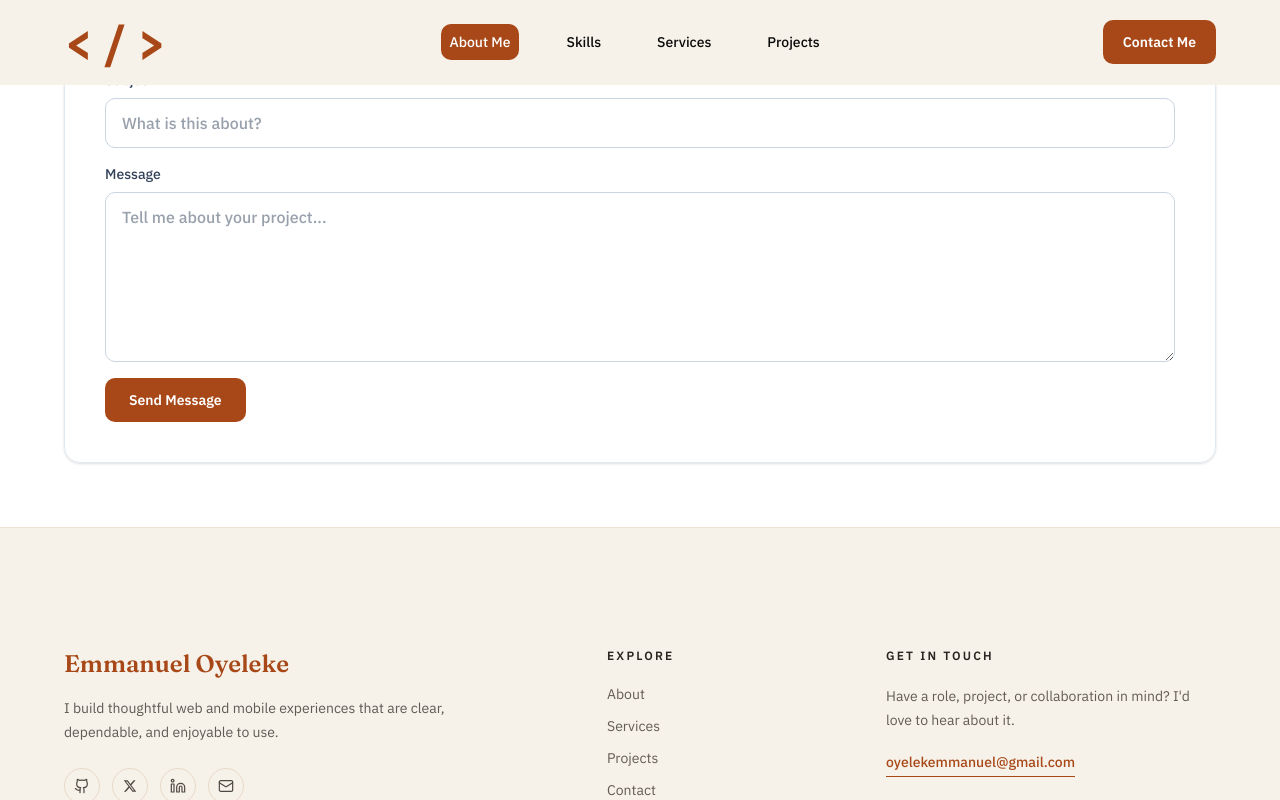
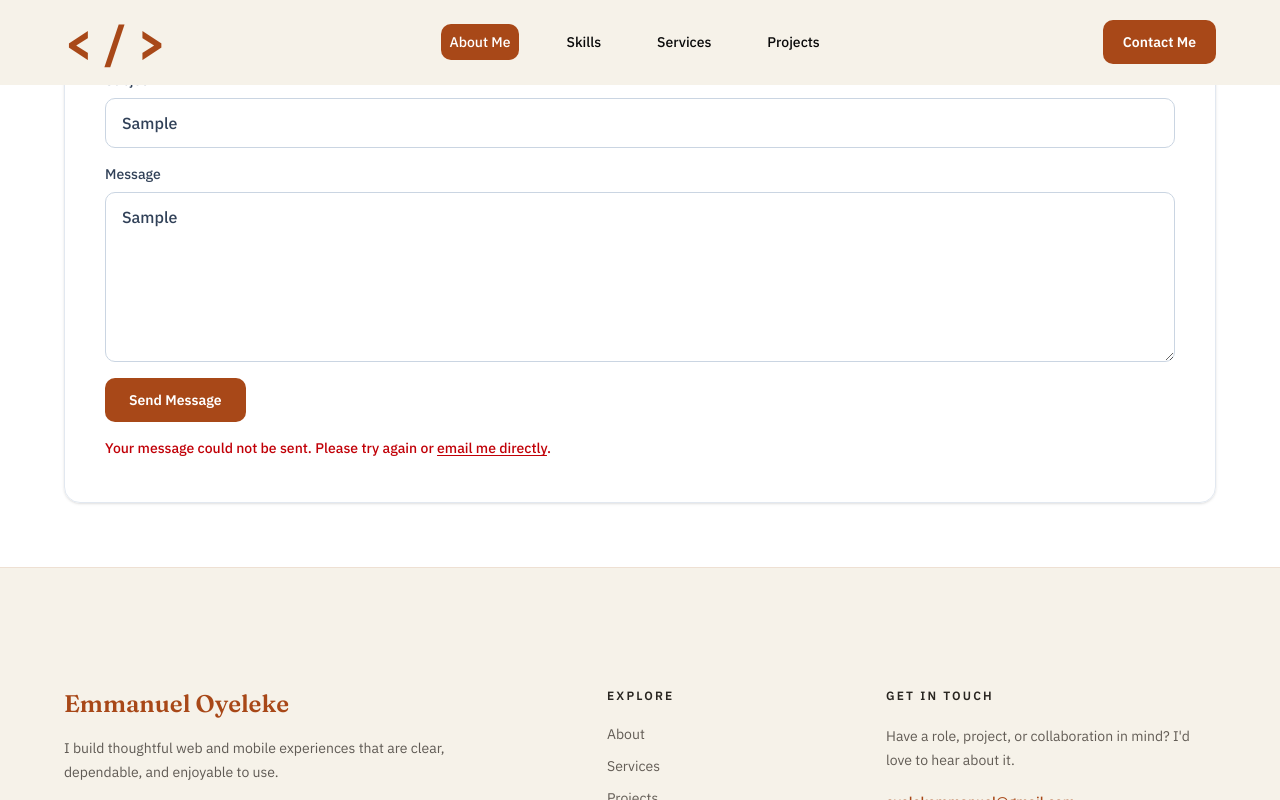
Before and after one commit to Opesco12/my-portfolio, a React (Vite) app: page / in a window 1280 px wide. Both pictures are taken after typing "Sample", "name@example.com", "Sample", "Sample" into the empty fields and a click on the button "Send Message". Shown: the part 5108-5908 px from the top of the page. Built offline with nearby package versions, Linux system fonts and the light colour scheme.

Commit message:
feat: add formspree for form collections

```diff
--- a/src/pages/Home.tsx
+++ b/src/pages/Home.tsx
@@ -1,4 +1,4 @@
-import type { FormEvent } from "react";
+import { useState, type FormEvent } from "react";
 import { ArrowRight } from "lucide-react";
 import { motion } from "framer-motion";
 import { Link } from "react-router-dom";
@@ -31,20 +31,45 @@ const featuredProjects = [
   },
 ];
 
+type ContactStatus = "idle" | "submitting" | "success" | "error";
+
 const Home = () => {
-  const handleContactSubmit = (event: FormEvent<HTMLFormElement>) => {
+  const [contactStatus, setContactStatus] = useState<ContactStatus>("idle");
+
+  const handleContactSubmit = async (event: FormEvent<HTMLFormElement>) => {
     event.preventDefault();
 
-    const formData = new FormData(event.currentTarget);
+    const form = event.currentTarget;
+    const formData = new FormData(form);
     const payload = {
       name: String(formData.get("name") ?? ""),
       email: String(formData.get("email") ?? ""),
       subject: String(formData.get("subject") ?? ""),
       message: String(formData.get("message") ?? ""),
+      _gotcha: String(formData.get("_gotcha") ?? ""),
     };
 
-    console.log("Contact form submission:", payload);
-    event.currentTarget.reset();
+    setContactStatus("submitting");
+
+    try {
+      const response = await fetch("https://formspree.io/f/mzezjwdb", {
+        method: "POST",
+        headers: {
+          Accept: "application/json",
+          "Content-Type": "application/json",
+        },
+        body: JSON.stringify(payload),
+      });
+
+      if (!response.ok) {
+        throw new Error("Form submission failed");
+      }
+
+      form.reset();
+      setContactStatus("success");
+    } catch {
+      setContactStatus("error");
+    }
   };
 
   return (
@@ -75,10 +100,6 @@ const Home = () => {
                 Products I&apos;ve helped bring to life.
               </h2>
             </div>
-            <p className="max-w-md text-base leading-7 text-[#625c55]">
-              A closer look at digital experiences I&apos;ve built across web
-              and mobile.
-            </p>
           </motion.div>
 
           <div className="mt-10 space-y-7 md:mt-14 md:space-y-10">
@@ -134,6 +155,14 @@ const Home = () => {
             onSubmit={handleContactSubmit}
             className="mt-8 space-y-4"
           >
+            <input
+              type="text"
+              name="_gotcha"
+              className="hidden"
+              tabIndex={-1}
+              autoComplete="off"
+            />
+
             <div className="grid gap-4 md:grid-cols-2">
               <label className="flex flex-col gap-2 text-sm font-medium text-slate-700">
                 Name
@@ -181,10 +210,34 @@ const Home = () => {
 
             <button
               type="submit"
-              className="inline-flex items-center justify-center rounded-lg bg-primary px-6 py-3 text-sm font-semibold text-white transition-colors hover:bg-primary/85"
+              disabled={contactStatus === "submitting"}
+              className="inline-flex items-center justify-center rounded-lg bg-primary px-6 py-3 text-sm font-semibold text-white transition-colors hover:bg-primary/85 disabled:cursor-not-allowed disabled:opacity-65"
             >
-              Send Message
+              {contactStatus === "submitting" ? "Sending..." : "Send Message"}
             </button>
+
+            <div
+              aria-live="polite"
+              className="min-h-6 text-sm"
+            >
+              {contactStatus === "success" && (
+                <p className="font-medium text-green-700">
+                  Your message has been sent. I&apos;ll get back to you soon.
+                </p>
+              )}
+              {contactStatus === "error" && (
+                <p className="font-medium text-red-700">
+                  Your message could not be sent. Please try again or{" "}
+                  <a
+                    href="mailto:oyelekemmanuel@gmail.com"
+                    className="underline underline-offset-2"
+                  >
+                    email me directly
+                  </a>
+                  .
+                </p>
+              )}
+            </div>
           </form>
         </div>
       </motion.section>
```
